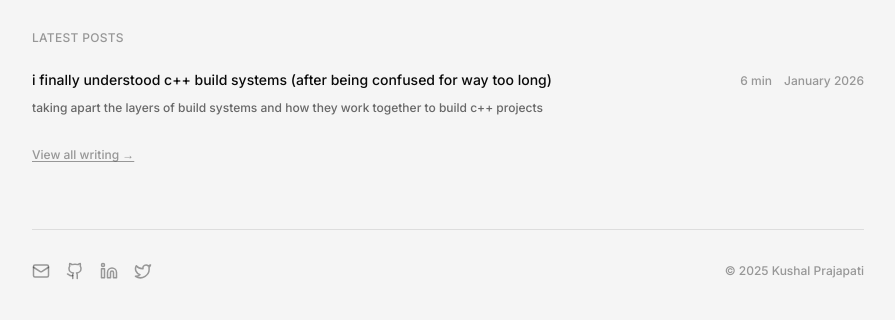
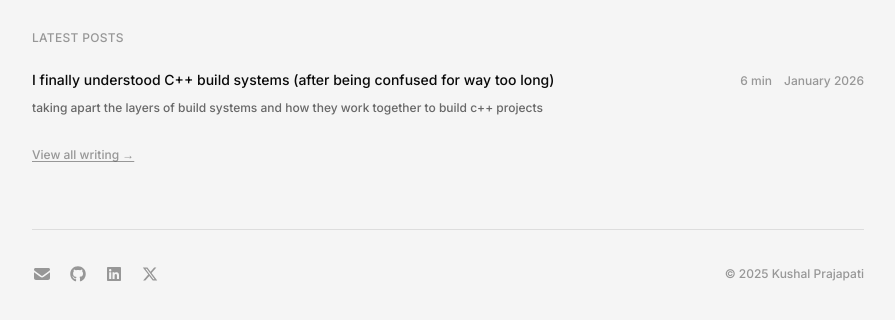
Before and after one commit to KushalPraja/portfolio, a Next.js app: page / in a window 1280 px wide. Shown: the part 1428-1748 px from the top of the page, without its empty margins (192-1087 px from the left). Built offline with nearby package versions, Linux system fonts and the light colour scheme.

Commit message:
updated icons

```diff
--- a/components/footer.tsx
+++ b/components/footer.tsx
@@ -1,7 +1,9 @@
 "use client";
 
 import { useTheme } from "@/lib/theme-context";
-import { Mail, Github, Linkedin, Twitter } from "lucide-react";
+import { FontAwesomeIcon } from '@fortawesome/react-fontawesome'
+import { faXTwitter, faGithub, faLinkedin } from '@fortawesome/free-brands-svg-icons'
+import { faEnvelope } from '@fortawesome/free-solid-svg-icons';
 
 export default function Footer() {
     const { isDark } = useTheme();
@@ -11,14 +13,14 @@ export default function Footer() {
 
     return (
         <footer className={`mt-16 pt-8 border-t ${border}`}>
-            <div className="flex flex-col md:flex-row md:items-center md:justify-between gap-6">
+            <div className="flex flex-row items-center justify-between gap-6">
                 <div className={`flex gap-4 ${textMuted}`}>
                     <a
                         href="mailto:k2prajap@uwaterloo.ca"
                         className="group"
                         aria-label="Email"
                     >
-                        <Mail size={18} className="group-hover:scale-110 transition-transform duration-200" />
+                        <FontAwesomeIcon icon={faEnvelope} size="1x" className="group-hover:scale-110 transition-transform duration-200" />
                     </a>
                     <a
                         href="https://github.com/KushalPraja"
@@ -27,7 +29,7 @@ export default function Footer() {
                         className="group"
                         aria-label="GitHub"
                     >
-                        <Github size={18} className="group-hover:scale-110 transition-transform duration-200" />
+                        <FontAwesomeIcon icon={faGithub} size="1x" className="group-hover:scale-110 transition-transform duration-200" />
                     </a>
                     <a
                         href="https://www.linkedin.com/in/kushalpraja/"
@@ -36,7 +38,7 @@ export default function Footer() {
                         className="group"
                         aria-label="LinkedIn"
                     >
-                        <Linkedin size={18} className="group-hover:scale-110 transition-transform duration-200" />
+                        <FontAwesomeIcon icon={faLinkedin} size="1x" className="group-hover:scale-110 transition-transform duration-200" />
                     </a>
                     <a
                         href="https://x.com/KushalPraj"
@@ -45,7 +47,7 @@ export default function Footer() {
                         className="group"
                         aria-label="Twitter"
                     >
-                        <Twitter size={18} className="group-hover:scale-110 transition-transform duration-200" />
+                        <FontAwesomeIcon icon={faXTwitter} size="1x" className="group-hover:scale-110 transition-transform duration-200" />
                     </a>
                 </div>
 
--- a/lib/posts.ts
+++ b/lib/posts.ts
@@ -9,7 +9,7 @@ export interface BlogPost {
 export const blogPosts: BlogPost[] = [
     {
         slug: "understanding-cpp-build-systems",
-        title: "i finally understood c++ build systems (after being confused for way too long)",
+        title: "I finally understood C++ build systems (after being confused for way too long)",
         description: "taking apart the layers of build systems and how they work together to build c++ projects",
         date: "January 2026",
         readTime: "6 min",
--- a/package.json
+++ b/package.json
@@ -9,6 +9,11 @@
     "lint": "next lint"
   },
   "dependencies": {
+    "@fortawesome/fontawesome-svg-core": "^7.1.0",
+    "@fortawesome/free-brands-svg-icons": "^7.1.0",
+    "@fortawesome/free-regular-svg-icons": "^7.1.0",
+    "@fortawesome/free-solid-svg-icons": "^7.1.0",
+    "@fortawesome/react-fontawesome": "^3.1.1",
     "@mui/icons-material": "^6.4.4",
     "@radix-ui/react-accordion": "^1.2.2",
     "@radix-ui/react-dialog": "^1.1.5",
@@ -26,7 +31,6 @@
     "embla-carousel-react": "^8.5.2",
     "framer-motion": "^12.0.11",
     "geist": "^1.3.1",
-    "lucide-react": "^0.474.0",
     "mui": "^0.0.1",
     "next": "15.1.11",
     "react": "^19.0.0",
```
Also changed, not shown: 1 other file (tests, documents, lock files or other folders).
